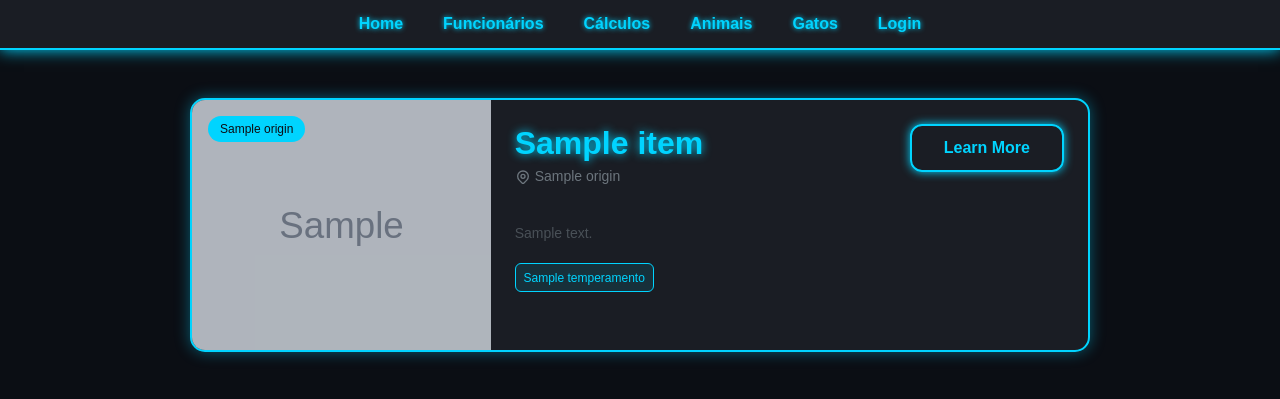
After one commit to thayla528/senai_frontend, a Flask app: page /gatos in a window 1280 px wide. The commit adds this page. Shown: the top 399 px of the page. Run offline with Flask 3, Linux system fonts and the light colour scheme; tables that the repository leaves empty hold one stand-in row (values such as "Sample post"); grey boxes marked "Sample" are stand-in pictures; a database or web service that is not in the repository returns one stand-in record (values such as "Sample title"); data that the repository does not hold is empty; some web fonts are replaced.

Commit message:
frontend

```diff
--- a/app.py
+++ b/app.py
@@ -5,6 +5,7 @@ from datetime import datetime
 from flask import Flask, render_template, url_for, flash, redirect, request
 from sqlalchemy.exc import SQLAlchemyError
 
+import routes
 from database import db_session, Funcionario, Usuario
 
 from sqlalchemy import select, and_, func
@@ -41,6 +42,17 @@ def excluir_funcionario(id):
 @app.route('/animais')
 def animais():
     return render_template('animais.html')
+
+@app.route('/gatos')
+def listar_gatos():
+    gatos = routes.get_gatos()
+
+    for gato in gatos:
+        gato["temperament"] = gato["temperament"].split(',')
+        gato["image"] = routes.get_image()["url"]
+
+    return render_template('gatos.html', gatos=gatos)
+
 
 @app.route('/editar/<int:id>', methods=['GET', 'POST'])
 @login_required
--- /dev/null
+++ b/routes.py
@@ -0,0 +1,21 @@
+import requests
+
+base_url = "https://api.thecatapi.com/v1"
+
+def get_gatos():
+    url = f'{base_url}/breeds'
+
+    headers = {
+
+        "x - api - key": "live_iWDD4mMUxWoRwbJgRuEcabGIi8wN6YLMf8XTV1ya4MP8DhShRE4ctgQgqQ6I9tbD"
+
+    }
+
+    resposta = requests.get(url, headers=headers)
+    return resposta.json()
+
+def get_image():
+    url = "https://api.thecatapi.com/v1/images/search"
+
+    resposta = requests.get(url)
+    return resposta.json()[0]
--- a/static/css/style.css
+++ b/static/css/style.css
@@ -184,3 +184,138 @@ a {
     font-size: 4rem;
     user-select: none;
 }
+
+body {
+    background-color: #0b0e14;
+    color: #f8f9fa;
+    font-family: sans-serif;
+}
+
+.neon-text {
+    color: #00d4ff !important;
+    text-shadow: 0 0 10px #00d4ff;
+}
+
+.card-neon {
+    background-color: #1a1d24;
+    color: white;
+    border: 2px solid #00d4ff;
+    border-radius: 15px;
+    box-shadow: 0 0 15px rgba(0, 212, 255, 0.4);
+    margin-bottom: 24px;
+    transition: transform 0.3s, box-shadow 0.3s;
+    overflow: hidden;
+    max-width: 900px;
+    margin: 0 auto;
+}
+
+.card-neon:hover {
+    transform: translateY(-5px);
+    box-shadow: 0 0 25px #00d4ff;
+}
+
+.input-neon {
+    background-color: #0b0e14 !important;
+    color: #00d4ff !important;
+    border: 1px solid #00d4ff !important;
+    text-align: center;
+}
+
+.input-neon::placeholder {
+    color: rgba(0, 212, 255, 0.4);
+}
+
+.input-neon:focus {
+    box-shadow: 0 0 0 0.25rem rgba(0, 212, 255, 0.25);
+    outline: none;
+}
+
+.badge-neon {
+    background-color: rgba(0, 212, 255, 0.1);
+    border: 1px solid #00d4ff;
+    color: #00d4ff;
+    font-size: 0.75rem;
+    padding: 0.35em 0.65em;
+    border-radius: 0.375rem;
+    display: inline-block;
+    margin-right: 0.5rem;
+    margin-bottom: 0.5rem;
+    text-decoration: none;
+}
+
+.btn-neon {
+    background-color: #00d4ff;
+    color: #0b0e14;
+    box-shadow: 0 0 10px #00d4ff;
+    transition: all 0.3s;
+    border: none;
+    font-weight: 600;
+    padding: 0.625rem 2rem;
+    border-radius: 0.75rem;
+}
+
+.btn-neon:hover {
+    box-shadow: 0 0 20px #00d4ff;
+    background-color: #33e0ff;
+    color: #0b0e14;
+}
+
+.nav-link {
+    color: #94a3b8;
+    transition: color 0.2s;
+}
+
+.nav-link:hover {
+    color: #00d4ff;
+}
+
+.navbar-custom {
+    background-color: #0b0e14;
+    border-bottom: 1px solid rgba(0, 212, 255, 0.3);
+}
+
+.breed-img-container {
+    height: 100%;
+    min-height: 250px;
+    position: relative;
+}
+
+.breed-img-container img {
+    width: 100%;
+    height: 100%;
+    object-cover: cover;
+    opacity: 0.8;
+}
+
+.ancient-badge {
+    position: absolute;
+    top: 1rem;
+    left: 1rem;
+    background-color: #00d4ff;
+    color: #0b0e14;
+    padding: 0.25rem 0.75rem;
+    border-radius: 50rem;
+    font-size: 0.75rem;
+    font-weight: 500;
+}
+
+.pagination .page-link {
+    background-color: #1a1d24;
+    border-color: rgba(0, 212, 255, 0.3);
+    color: #94a3b8;
+}
+
+.pagination .page-link:hover {
+    color: #00d4ff;
+    background-color: #1a1d24;
+}
+
+.pagination .page-item.active .page-link {
+    background-color: rgba(0, 212, 255, 0.2);
+    border-color: rgba(0, 212, 255, 0.3);
+    color: #00d4ff;
+}
+
+footer {
+    border-top: 1px solid rgba(0, 212, 255, 0.3);
+}
--- a/templates/base.html
+++ b/templates/base.html
@@ -98,6 +98,9 @@
         <li><a href="{{ url_for('funcionarios') }}">Funcionários</a></li>
         <li><a href="{{ url_for('calculos') }}">Cálculos</a></li>
         <li><a href="{{ url_for('animais') }}">Animais</a></li>
+        <li><a href="{{ url_for('listar_gatos') }}">Gatos</a></li>
+
+
         <!-- se tiver autenticado as paginas são visiveis caso crontrário o login é apresentado-->
         {% if current_user.is_authenticated %}
             <li>
--- /dev/null
+++ b/templates/gatos.html
@@ -0,0 +1,61 @@
+{% extends 'base.html' %}
+
+{% block conteudo %}
+
+<!-- List Item 1: Abyssinian -->
+
+    {% if gatos%}
+        {% for gato in gatos %}
+        <div class="card-neon w-100 mb-4 mt-5" data-purpose="breed-card">
+            <div class="row g-0">
+                <div class="col-md-4">
+                    <div class="breed-img-container">
+                        <img alt="Abyssinian Cat"
+                             src="{{gato.image}}">
+                        <span class="ancient-badge">{{gato.origin}}</span>
+                    </div>
+                </div>
+                <div class="col-md-8">
+                    <div class="p-4 h-100 d-flex flex-column">
+                        <div class="d-flex flex-column flex-md-row justify-content-between align-items-start mb-3">
+                            <div>
+                                <h2 class="h2 fw-bold neon-text mb-1">{{gato.name}}</h2>
+                                <p class="small text-secondary d-flex align-items-center gap-1">
+                                    <svg class="bi" fill="none" height="16" stroke="currentColor" viewbox="0 0 24 24"
+                                         width="16" xmlns="http://www.w3.org/2000/svg">
+                                        <path d="M17.657 16.657L13.414 20.9a1.998 1.998 0 01-2.827 0l-4.244-4.243a8 8 0 1111.314 0z"
+                                              stroke-linecap="round" stroke-linejoin="round" stroke-width="2"></path>
+                                        <path d="M15 11a3 3 0 11-6 0 3 3 0 016 0z" stroke-linecap="round"
+                                              stroke-linejoin="round" stroke-width="2"></path>
+                                    </svg>
+                                    {{gato.origin}}
+                                </p>
+                            </div>
+                            <button class="btn btn-neon mt-3 mt-md-0">Learn More</button>
+                        </div>
+                        <div class="row">
+                            <div class="col-lg-8">
+                                <p class="text-light-emphasis small lh-lg mb-3">
+                                    {{gato.description}}
+                                </p>
+                                <div class="d-flex flex-wrap">
+                                    {% for temperamento in gato.temperament %}
+                                    <span class="badge-neon">{{temperamento}}</span>
+                                    {% endfor %}
+                                </div>
+                            </div>
+                        </div>
+                    </div>
+                </div>
+            </div>
+        </div>
+        {% endfor %}
+    {% else %}
+        <h3>Nenhum gato</h3>
+    {% endif %}
+
+
+<!-- BEGIN: BreedsList -->
+
+
+{% endblock %}
```
